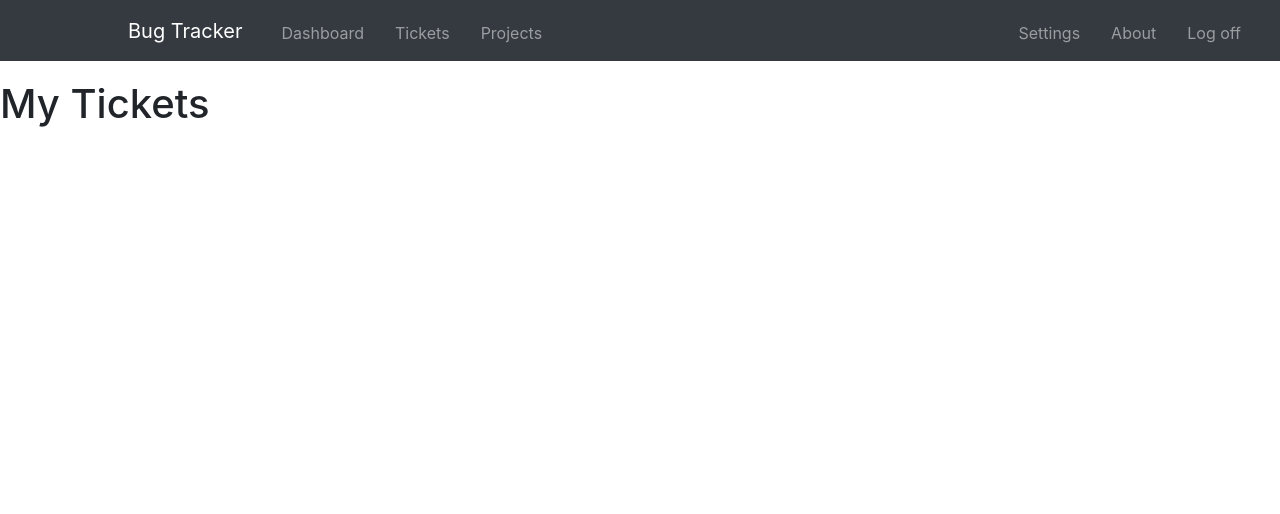
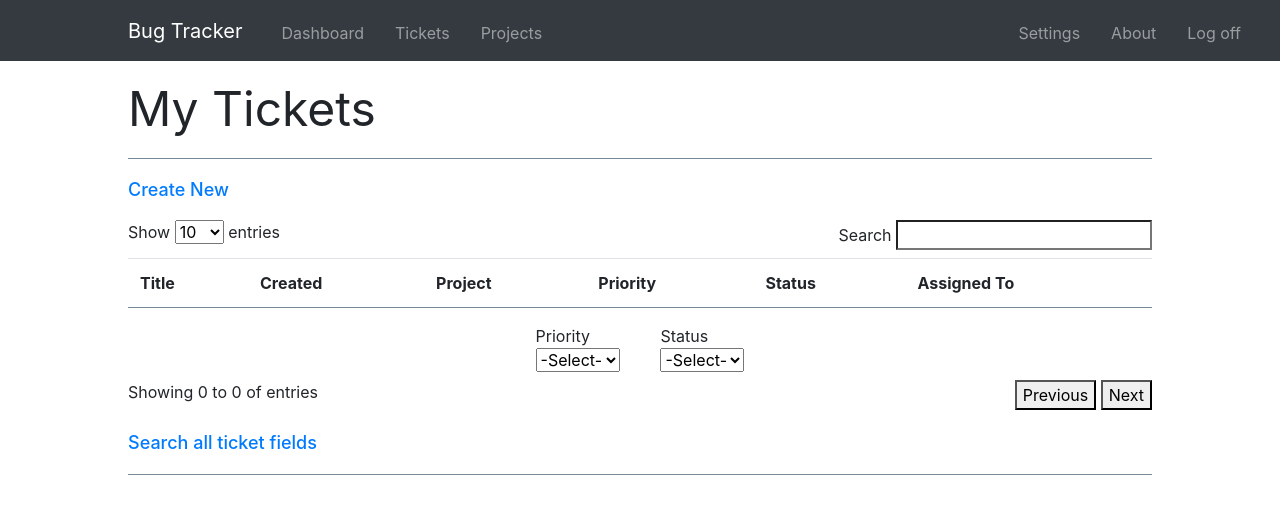
Before and after one commit to Anthony9698/BugTracker, a Django app: page /Tickets/ in a window 1280 px wide. Shown: the top 514 px of the page. Run offline with Django 3.2, Linux system fonts and the light colour scheme; lists and menus that the app fills with data are empty; some libraries are stand-ins or nearby versions.

Commit message:
Added html and css to tickets page

```diff
--- a/src/profiles/templates/tickets.html
+++ b/src/profiles/templates/tickets.html
@@ -1,5 +1,68 @@
 {% extends 'base.html' %}
 
 {% block content %}
-<h1>My Tickets</h1>
+<div class="top-heading">
+    <h1>My Tickets</h1>
+</div>
+
+<div class="ticket-center-content top-heading">
+    <h4><a href="#">Create New</a></h4>
+    <div class="entries-search-wrapper">
+        <label>Show
+            <select name="tickets-table-length">
+                <option value="10">10</option>
+                <option value="25">25</option>
+                <option value="50">50</option>
+                <option value="100">100</option>
+            </select>
+        entries
+        </label>
+        <label>Search
+            <input type="search" name="" id="">
+        </label>
+    </div>
+    <div class="table">
+        <table>
+            <tr>
+                <th>Title</th>
+                <th>Created</th>
+                <th>Project</th>
+                <th>Priority</th>
+                <th>Status</th>
+                <th>Assigned To</th>
+            </tr>
+        </table>
+    </div>
+    <div class="priority-selection-wrapper">
+        <div class="priority-selection">
+            <label>
+                Priority
+                <select>
+                    <option value="-Select-">-Select-</option>
+                </select>
+            </label>
+        </div>
+        <div class="status-selection">
+            <label>
+                Status
+                <select>
+                    <option value="-Select-">-Select-</option>
+                </select>
+            </label>
+        </div>
+    </div>
+
+    <div class="showing-prev-next-wrapper">
+        <label>
+            Showing 0 to 0 of entries
+        </label>
+        <div class="prev-next-buttons">
+            <button>Previous</button>
+            <button>Next</button>
+        </div>
+    </div>
+
+    <h4><a href="#">Search all ticket fields</a></h4>
+</div>
+
 {% endblock %}
--- a/static/static/css/dashboard.css
+++ b/static/static/css/dashboard.css
@@ -19,6 +19,10 @@
     margin-top: 40px;
 }
 
+.ticket-center-content {
+    margin-top: 10px;
+}
+
 .dashboard-center-content h4 {
     font-size: 18px;
     font-weight: 500;
@@ -30,6 +34,42 @@
     font-size: 18px;
     font-weight: 500;
     margin-top: 30px;
+    margin-bottom: 20px;
+}
+
+.entries-search-wrapper {
+    display: flex;
+    justify-content: space-between;
+}
+
+.priority-selection-wrapper {
+    display: flex;
+    justify-content: center;
+}
+
+.priority-selection {
+    margin-right: 2%;
+}
+
+.status-selection {
+    margin-left: 2%;
+}
+
+.priority-selection label {
+    display: flex;
+    flex-direction: column;
+}
+
+.status-selection label {
+    display: flex;
+    flex-direction: column;
+}
+
+
+.ticket-center-content h4 {
+    font-size: 18px;
+    font-weight: 500;
+    margin-top: 20px;
     margin-bottom: 20px;
 }
 
@@ -63,5 +103,9 @@ table {
 
 .recently-updated {
     margin-bottom: 20px;
+}
 
+.showing-prev-next-wrapper {
+    display: flex;
+    justify-content: space-between;
 }
```
